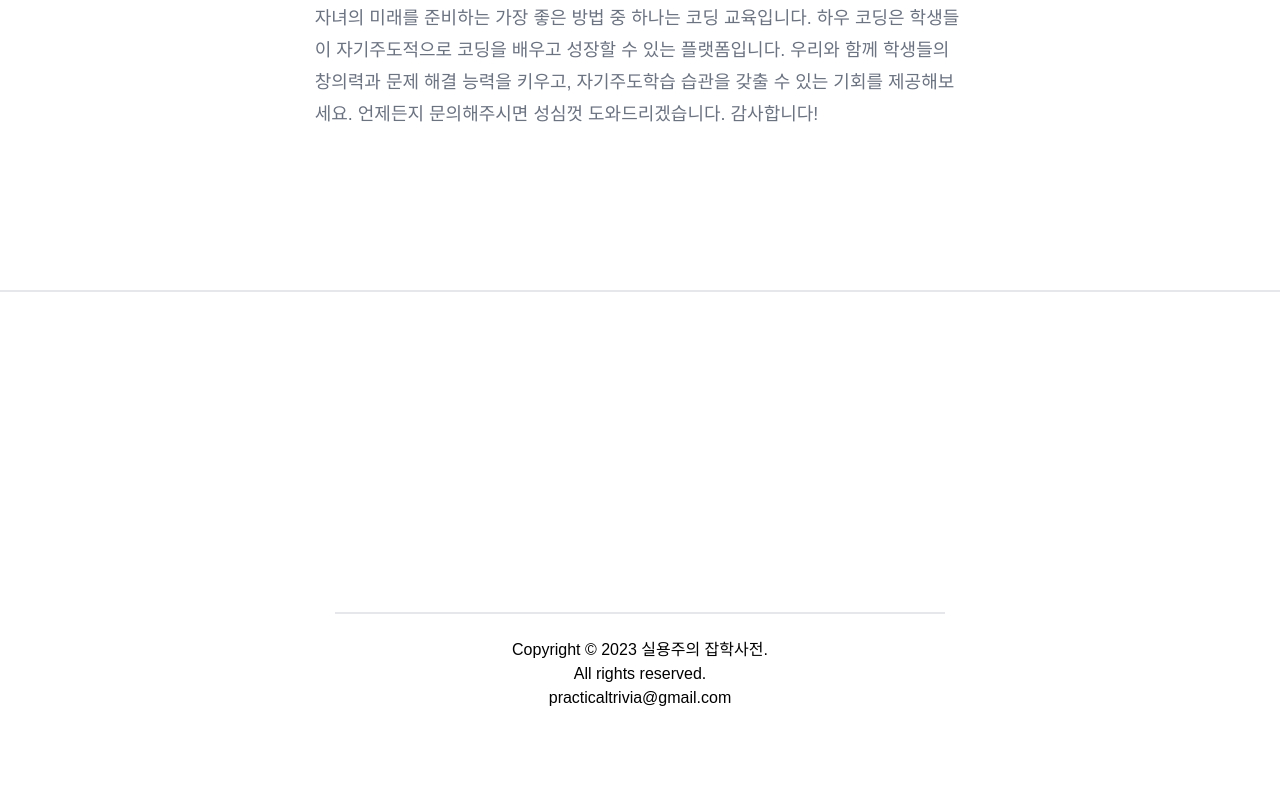
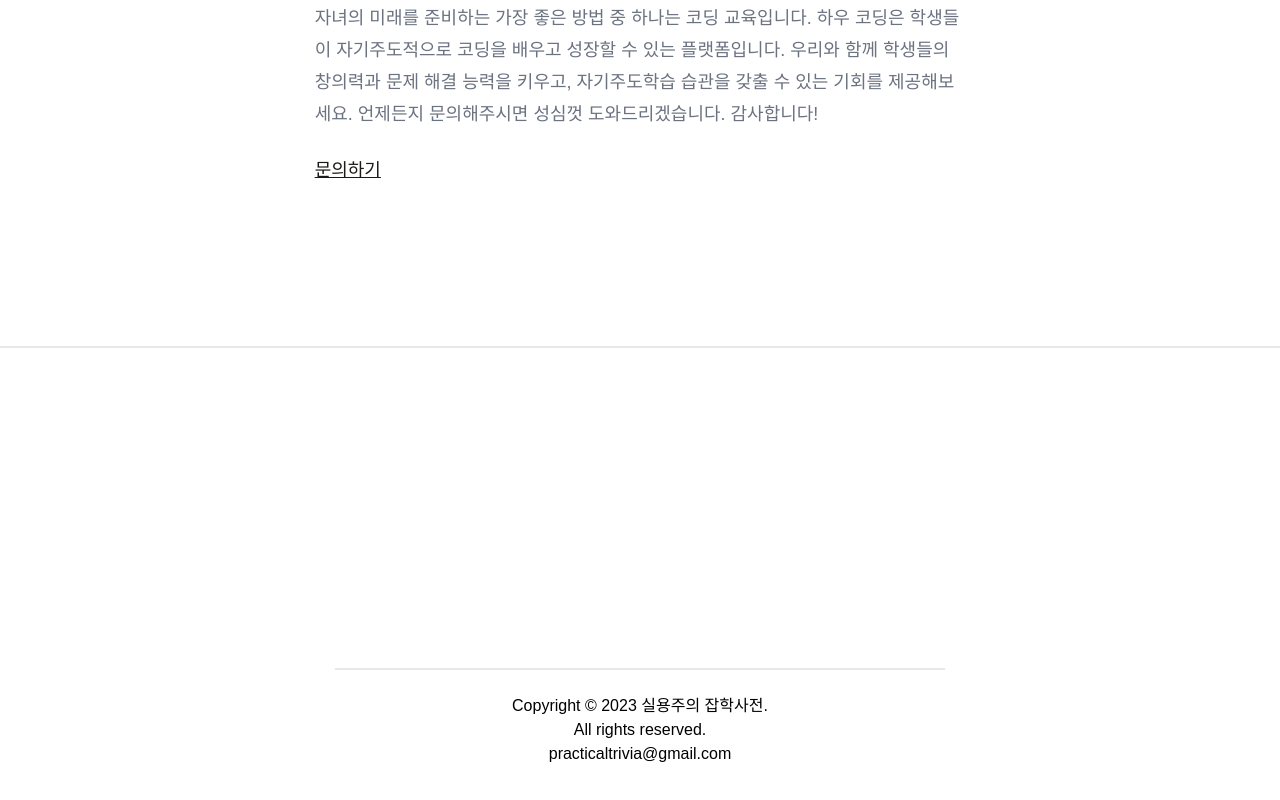
Before and after one commit to inyourcare/practical-trivia, a Next.js app: page /post/10_howcoding in a window 1280 px wide. Shown: the part 3637-4437 px from the top of the page. Built offline with nearby package versions, Linux system fonts and the light colour scheme.

Commit message:
포스트 보면 문의하기로 이어지도록 변경

```diff
--- a/app/post/[slug]/page.tsx
+++ b/app/post/[slug]/page.tsx
@@ -6,6 +6,7 @@ import Markdown from "markdown-to-jsx";
 import PostPreview from "@/components/post/PostPreview";
 import getPostContent from "@/components/post/getPostContent";
 import Pagination from "@/components/Pagination";
+import Link from "next/link";
 
 // export const generateStaticParams = async () => {
 //   const posts = getPostMetadata();
@@ -60,6 +61,7 @@ export default async function PostHome({
         {/* first-line:uppercase first-line:tracking-widest first-letter:text-7xl first-letter:font-bold first-letter:text-gray-900 dark:first-letter:text-gray-100 first-letter:mr-3 first-letter:float-left"> */}
         {/* <MarkdownTest2 /> */}
         <Markdown>{post.content}</Markdown>
+        <Link href={'/consultation'}>문의하기</Link>
       </div>
       <div className="container my-40 p-20 flex flex-col justify-center mx-auto border-t-2">
         {/* {postsRelated.length > 0 ? (
```
